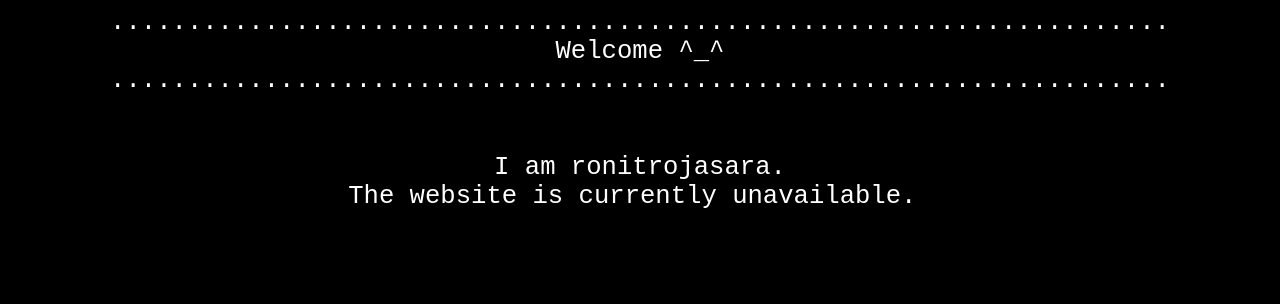
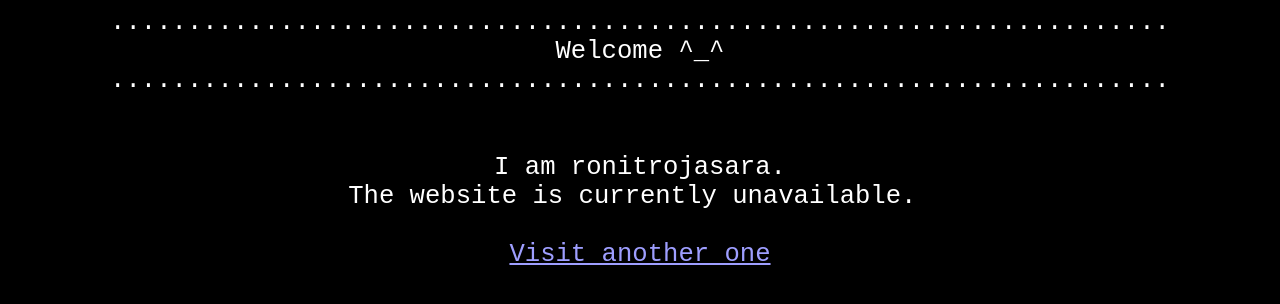
Before and after one commit to ronitrojasara/ronitrojasara.github.io, a Jekyll site: the page index.html, which Jekyll copies as it is, in a window 1280 px wide. Shown: the top 304 px of the page. Built offline with Jekyll 4.4.1, drawn with Linux system fonts in a browser that asks for light colours.

Commit message:
Update index.html

```diff
--- a/index.html
+++ b/index.html
@@ -21,7 +21,7 @@
     .....................................................................<br/><br/><br/>
 
     I am ronitrojasara.<br/>
-    The website is currently unavailable.
-
+    The website is currently unavailable. <br/><br/>
+    <a href="https:ronitrojasara.github.io/index_x.html">Visit another one</a>
 </body>
 </html>
```
